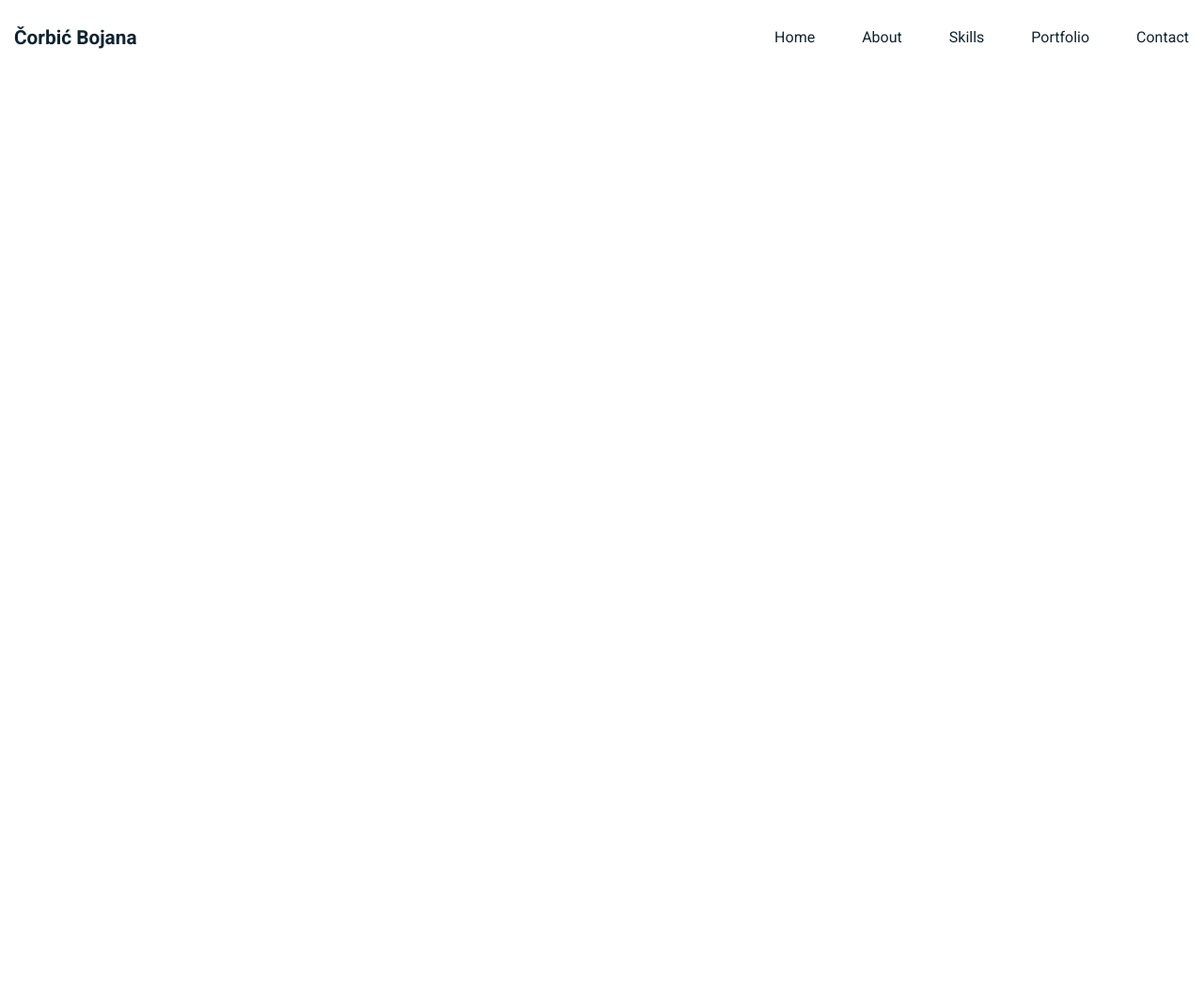
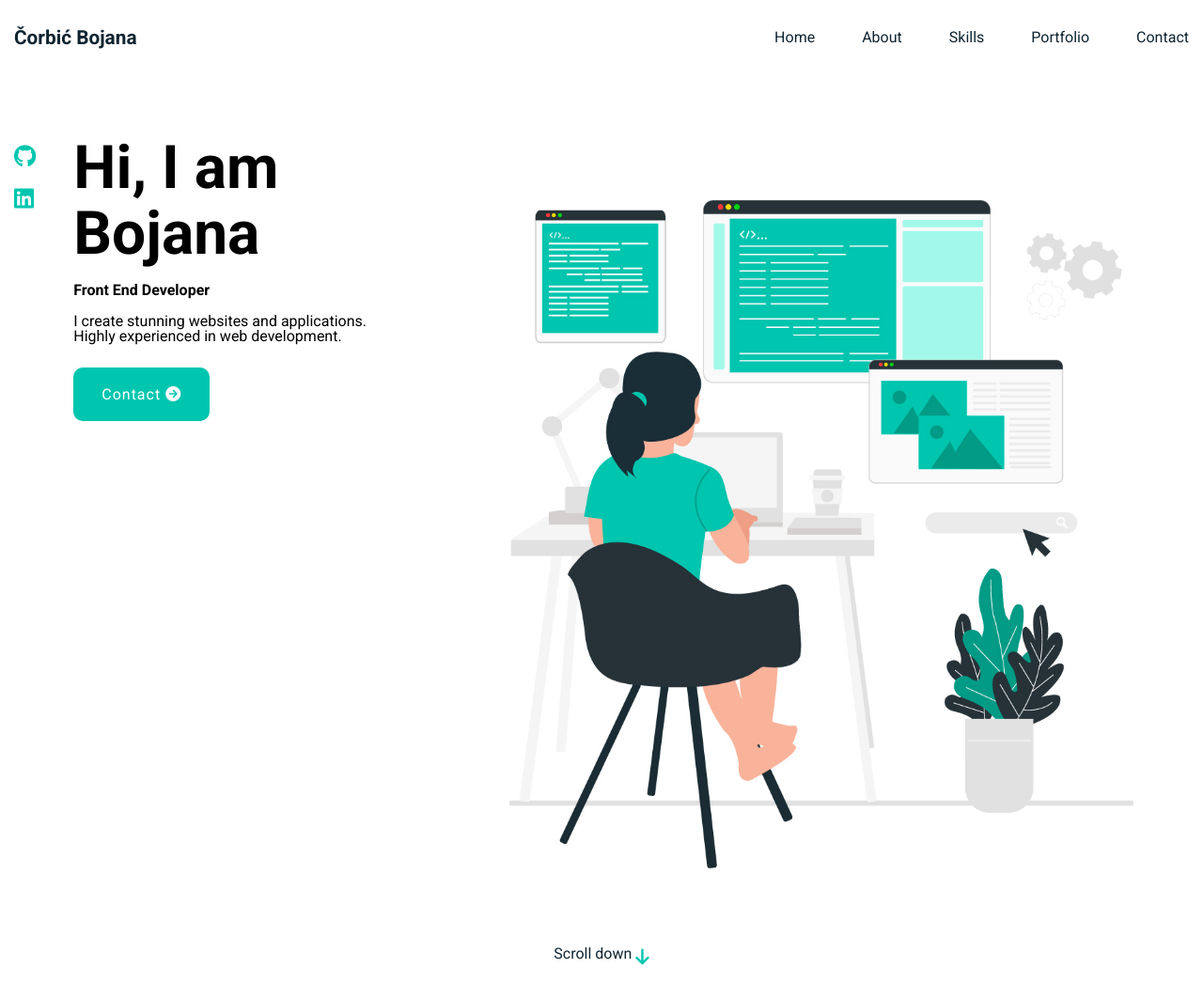
Before and after one commit to CorbicBojana/portfolio2, a website: page dist/index.html in a window 1280 px wide. Shown: the whole page at 94% size. Before the commit the page ends 800 px from the top, so only its background shows below. Drawn offline with Linux system fonts and the light colour scheme.

Commit message:
add home section

```diff
--- a/app/scss/_variables.scss
+++ b/app/scss/_variables.scss
@@ -3,3 +3,5 @@ $second_color: #00c6af;
 $third_color: #777;
 
 $hover_color: #029b86;
+
+$white_color: #fff;
--- a/app/scss/main.scss
+++ b/app/scss/main.scss
@@ -19,11 +19,26 @@ a {
   text-decoration: none;
 }
 
+.container {
+  max-width: 1250px;
+  margin: 0 auto;
+}
+
+.btn {
+    background-color: $second_color;
+    color: $white_color;
+    font-size: 1em;
+    font-weight: 500;
+    display: inline-block;
+    margin-top: 25px;
+    padding: 20px 30px;
+    letter-spacing: 1px;
+    border-radius: 10px;
+}
+
 //==========HEADER
 .header {
   height: 5rem;
-  max-width: 1250px;
-  margin: 0 auto;
   display: flex;
   align-items: center;
   justify-content: space-between;
@@ -57,3 +72,76 @@ a {
     }
   }
 }
+
+//==========HOME SECTION
+.home {
+  min-height: 100vh;
+  padding: 4rem 0;
+
+  .content {
+    display: flex;
+
+    .media_icons {
+      display: flex;
+      flex-direction: column;
+      margin-right: 40px;
+
+      .media_icon {
+        color: $second_color;
+        font-size: 1.5em;
+        margin: 10px 0;
+      }
+    }
+
+    .info {
+      max-width: 350px;
+
+      h2 {
+        font-size: 4em;
+        font-weight: 600;
+        line-height: 70px;
+      }
+
+      h3 {
+        font-weight: 600;
+        line-height: 50px;
+      }
+
+      p {
+        font-size: 1em;
+      }
+    }
+
+    .home_img {
+      width: calc(100% - 350px - 64px);
+
+      img {
+        width: 100%;
+      }
+    }
+  }
+
+  .scroll_down {
+    display: block;
+    text-align: center;
+    color: $first_color;
+    font-size: 1em;
+    font-weight: 500;
+    margin-top: 20px;
+
+    i {
+      color: #00c6af;
+      font-size: 1.2em;
+      animation: arrow-down ease 2s infinite;
+    }
+  }
+}
+
+@keyframes arrow-down {
+  0% {
+    transform: translateY(0);
+  }
+  30% {
+    transform: translateY(10px);
+  }
+}
```
Also changed, not shown: app/scss/main.css, dist/img/main_img.png (added), dist/index.html, 1 other file.
